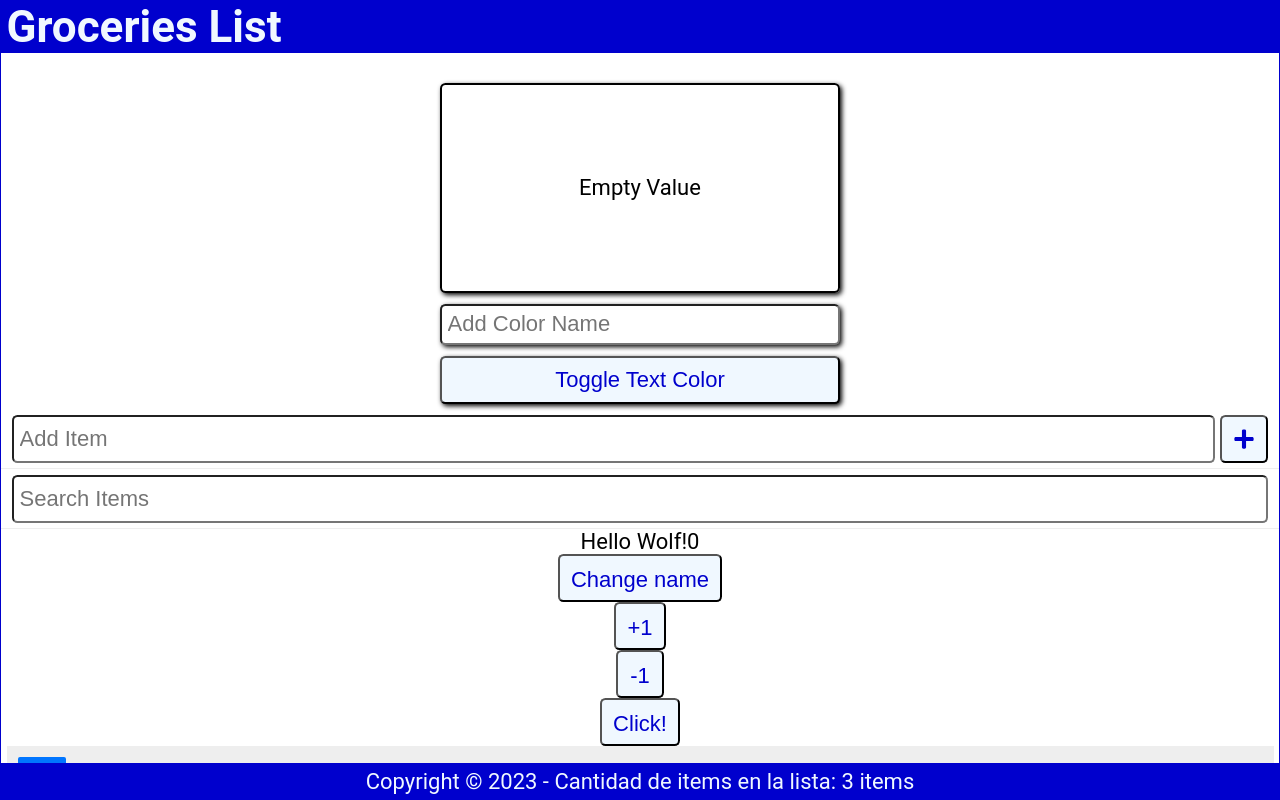
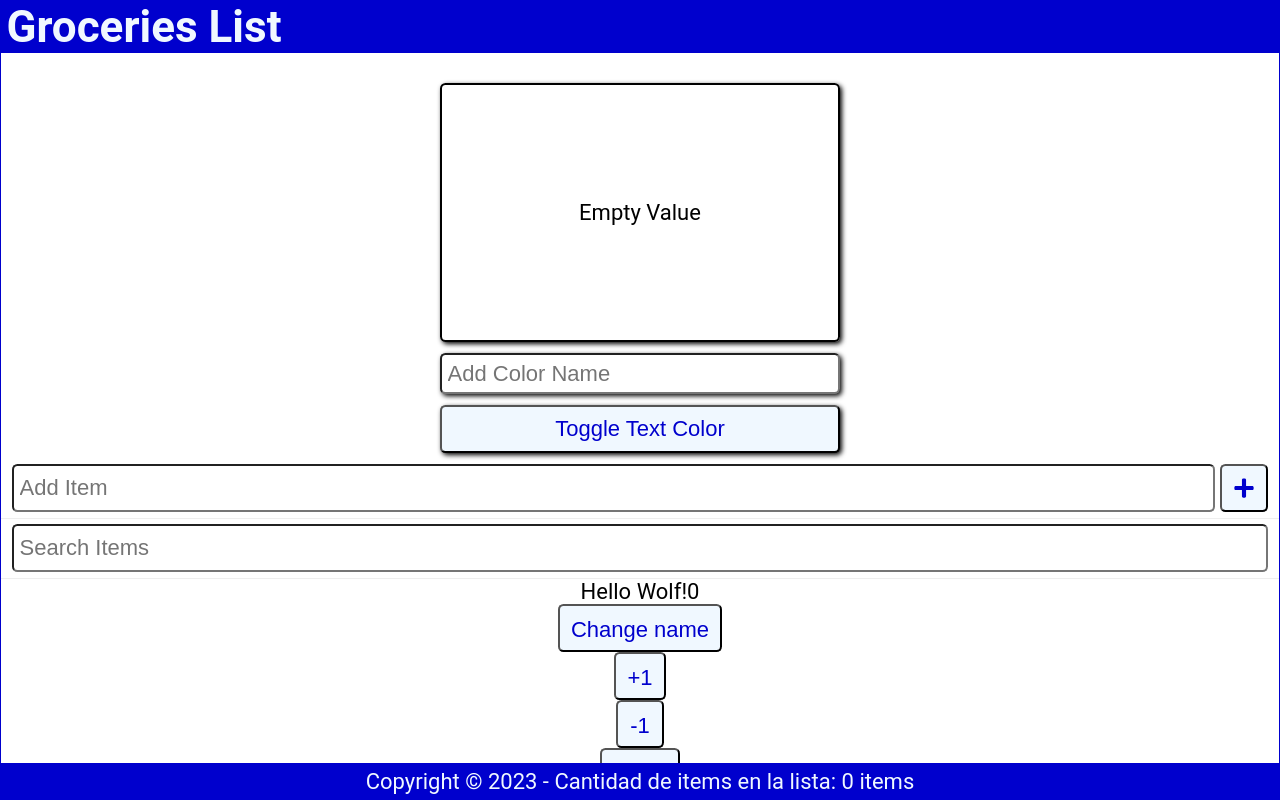
Before and after one commit to Flakco/React-Course, a React (Create React App) app: page / in a window 1280 px wide. Built offline with nearby package versions, Linux system fonts and the light colour scheme.

Commit message:
React Course chapter 11

```diff
--- a/src/App.js
+++ b/src/App.js
@@ -1,4 +1,4 @@
-import { useState } from "react"
+import { useState, useEffect } from "react"
 import './App.css';
 import Header from './Header';
 import Content from './Content';
@@ -13,8 +13,10 @@ function App() {
   const [hexValue, setHexValue] = useState("")
   const [isDarkText, setIsDarkText] =  useState(true)
 
-  /*const [items, setItems] = useState(JSON.parse(localStorage.getItem ('shoppinglist')));*/
-  const [items, setItems] = useState([
+  // if localstorage is empty it wont brake
+  const [items, setItems] = useState(JSON.parse(localStorage.getItem('shoppinglist')) || []);
+
+  /*const [items, setItems] = useState([
     {
         id: 1,
         checked: true,
@@ -30,7 +32,11 @@ function App() {
         checked: false,
         item: "Item 3"
     }
-  ])
+  ])*/
+
+  useEffect(() => {
+    localStorage.setItem('shoppinglist', JSON.stringify(items));
+  }, [items])
 
   const [newItem, setNewItem] = useState("")
   const [search, setSearch] = useState("")
@@ -72,7 +78,11 @@ function App() {
       <Input colorValue={colorValue} setColorValue={setColorValue} setHexValue={setHexValue} isDarkText={isDarkText} setIsDarkText={setIsDarkText}/>
       <AddItem newItem={newItem} setNewItem={setNewItem} handleSubmit={handleSubmit}/>
       <SearchItem search={search} setSearch={setSearch}/>
-      <Content items={items.filter(item => ((item.item).toLowerCase()).includes(search.toLowerCase()))} handleCheck={handleCheck} handleDelete={handleDelete}/>
+      <Content
+        items={items.filter(item => ((item.item).toLowerCase()).includes(search.toLowerCase()))}
+        handleCheck={handleCheck}
+        handleDelete={handleDelete}
+      />
       <Footer length={items.length}/>
     </div>
   );
```
